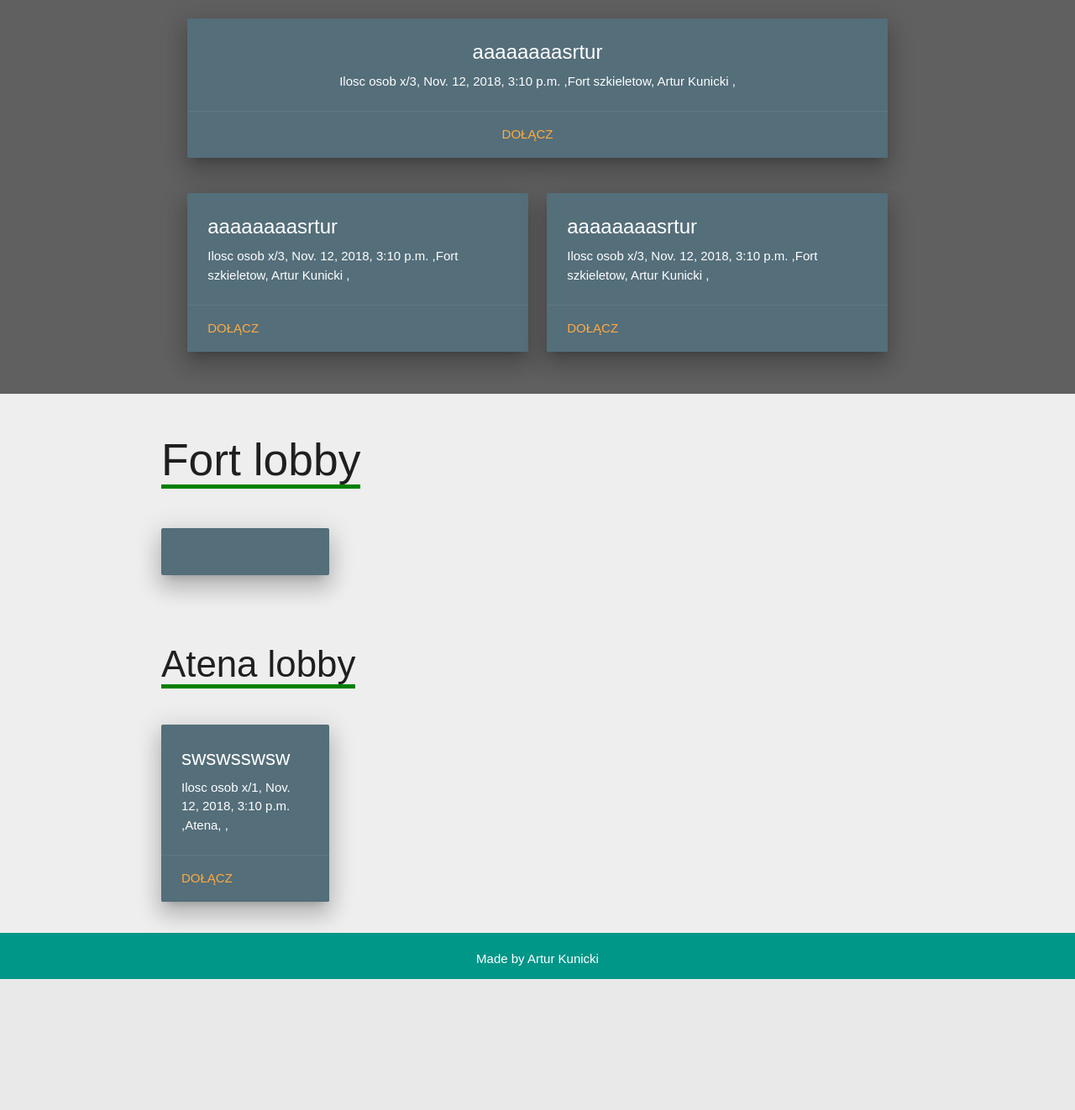
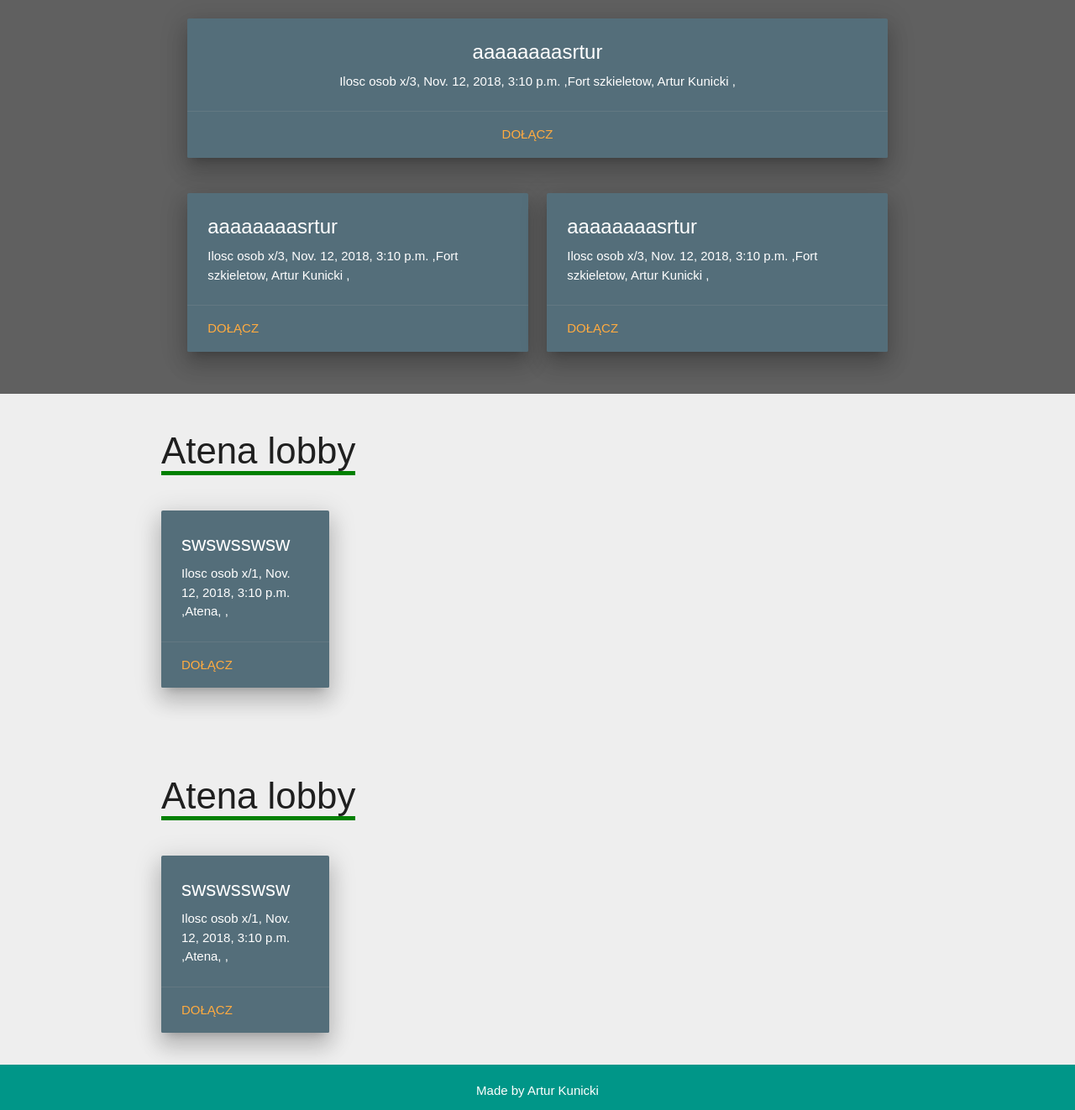
Before and after one commit to fr3kz/sot-app, a Django app: page / in a window 1280 px wide. Shown: the part 65-1387 px from the top of the page at 84% size. Before the commit the page ends 1231 px from the top, so only its background shows below. Run offline with Django 3.2, Linux system fonts and the light colour scheme; data comes from the database, SQL or seed files in the repository; some libraries are stand-ins or nearby versions.

Commit message:
template fix

```diff
--- a/templates/lobby/index.html
+++ b/templates/lobby/index.html
@@ -82,13 +82,13 @@
   <div class='section2'>
   <div class="container">
     <div class="section">
-        <div class="fort">
-        <h2><span style="border-bottom: 5px solid green;">Fort lobby<span></h3><br>
-
-             <div class="col s12 " style="width:200px;">
+      <div class="atena">
+        <h3><span style="border-bottom: 5px solid green;">Atena lobby<span></h3>
+               <br>
+              <div class="col s12" style="width:200px;">
                <div class="card blue-grey darken-1 z-depth-4">
                  <div class="card-content white-text">
-                    <span class="card-title">{% for fort in flobby %}
+                   <span class="card-title">{% for fort in alobby %}
 
                              {{ fort.title}}
                    </span>
@@ -98,12 +98,14 @@
                        {% endfor %}
                      , </p>
                  </div>
-                  <div class="card-action">
+                 <div class="card-action" >
                    <a href="{% url 'detail' fort.id %}">Dołącz</a>
                    {% endfor %}
                  </div>
                </div>
              </div>
+
+       <br>
       </div>
 
 
```
Lines whose indentation alone changed are shown as unchanged.
